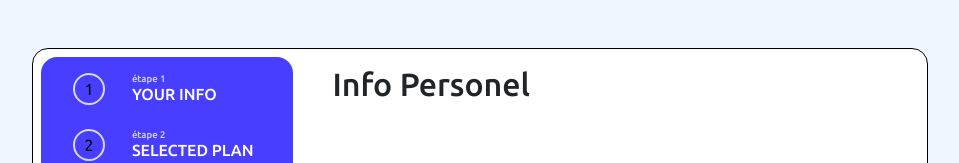
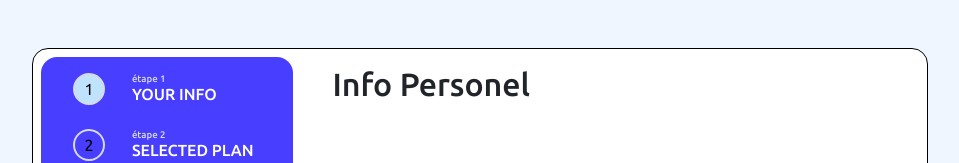
Before and after one commit to kottor96/projectState, a React (Vite) app: page / in a window 1280 px wide. Shown: the top 163 px of the page, without its empty margins (160-1119 px from the left). Built offline with nearby package versions, Linux system fonts and the light colour scheme; the HTML template or start-up script is replaced by a standard one.

Commit message:
changement en fonction de active

```diff
--- a/src/App.jsx
+++ b/src/App.jsx
@@ -2,7 +2,6 @@ import { useState } from 'react'
 import Card from './components/card'
 import arcade from './assets/arcade.svg'
 import pro from './assets/pro.svg'
-import sidebar from './assets/sidebar.svg'
 import merci from './assets/thankyou.svg'
 import avancer from './assets/advenced.svg'
 
--- a/src/components/Card.jsx
+++ b/src/components/Card.jsx
@@ -8,7 +8,7 @@ export default function Card(props) {
         <section id="cardFormulaire">
             <div id="carte">
                 <div id="etape">
-                    <Etape/>
+                    <Etape {...props}/>
                 </div>
                 <div id="formulaire">
                     <Formulaire {...props}/>
--- a/src/components/etape/Etape.jsx
+++ b/src/components/etape/Etape.jsx
@@ -1,11 +1,11 @@
 import EtapeBtn from "./EtapeBtn";
 
-export default function Etape() {
+export default function Etape(props) {
     const tableau = ['YOUR INFO','SELECTED PLAN','ADD ON','SUMMARY']
     return (
         <>
             {tableau.map((el,index)=>
-                <EtapeBtn etape={el} key={index} n={index+1}/>
+                <EtapeBtn etape={el} key={index} n={index+1} {...props}/>
             )}
         </>
     )
--- a/src/components/etape/EtapeBtn.jsx
+++ b/src/components/etape/EtapeBtn.jsx
@@ -1,10 +1,10 @@
-export default function EtapeBtn({n,etape}) {
+export default function EtapeBtn({n,etape,page}) {
 
   return (
     <>
         <div className="etape">
             <div>
-              <button>{n}</button>
+              <button className={n===(page+1)?'active':''}>{n}</button>
             </div>
             <div>
               <h4>étape {n}</h4>
--- a/src/index.css
+++ b/src/index.css
@@ -95,7 +95,7 @@ body {
   border-radius: 50%;
   box-sizing: border-box;
 }
-#etape .etape > div:first-child button:hover {
+#etape .etape > div:first-child .active {
   background-color: hsl(206, 94%, 87%);
 }
 #etape .etape > div:first-child button {
--- a/src/sass/partials/_etape.sass
+++ b/src/sass/partials/_etape.sass
@@ -30,7 +30,7 @@
             flex: 1
             border-radius: 50%
             box-sizing: border-box
-            button:hover
+            .active
                 background-color: $Light_blue
             button
                 height: 2rem
```
